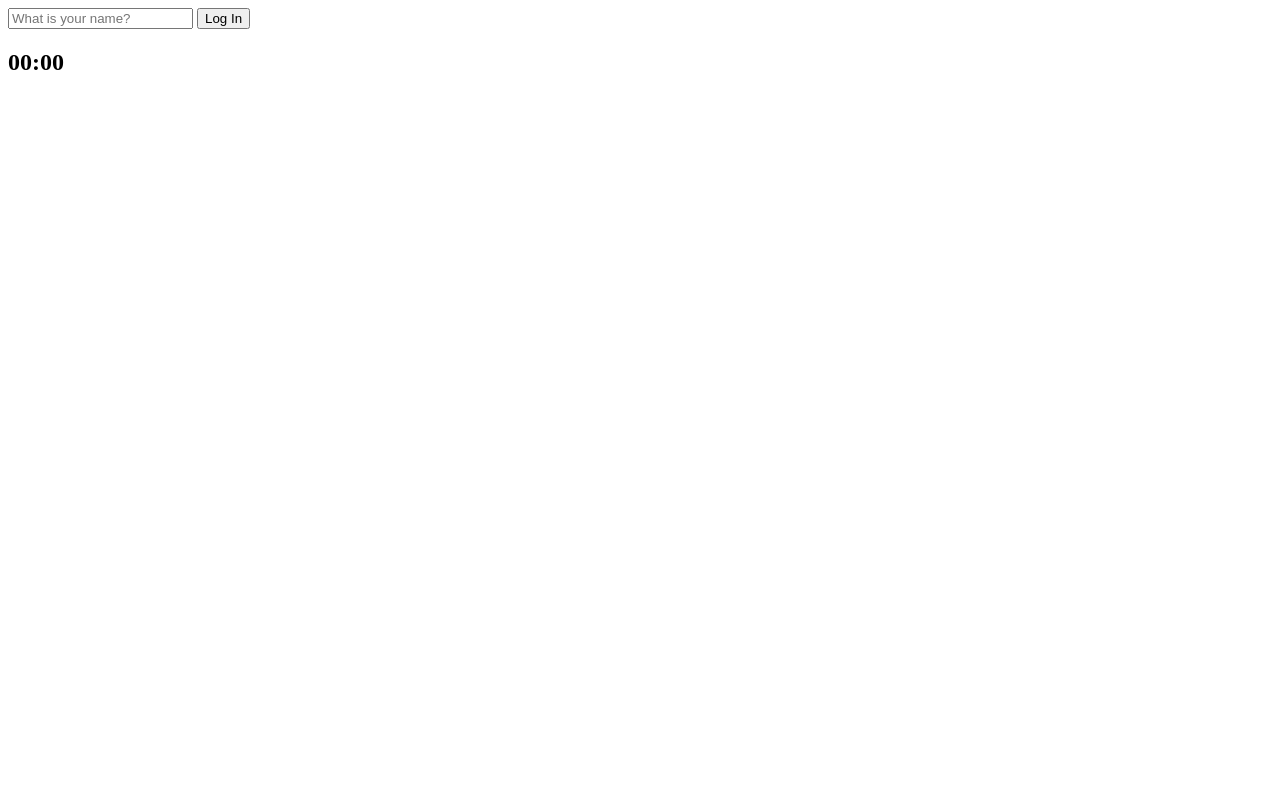
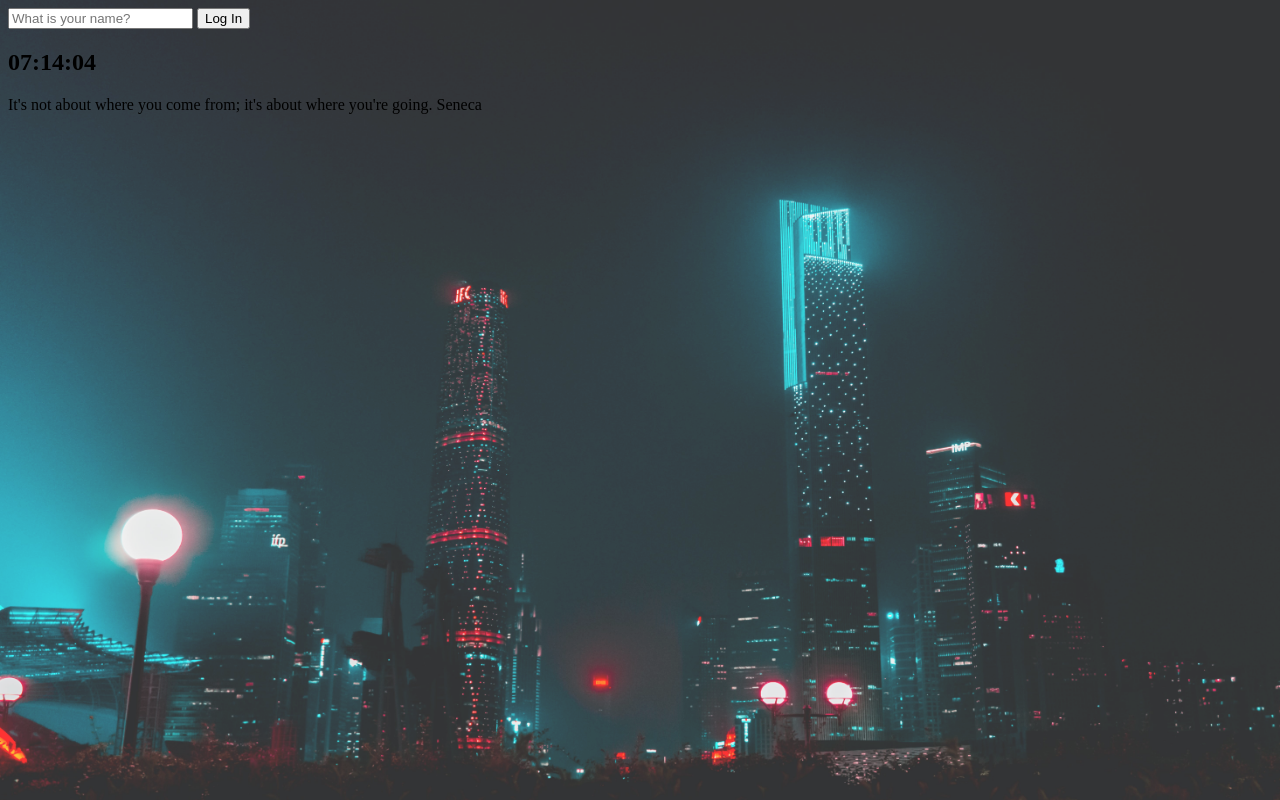
Before and after one commit to h970920/Momentum-App, a plain HTML site: page index.html in a window 1280 px wide. Drawn offline with Linux system fonts and the light colour scheme.

Commit message:
add bgimg
예이

```diff
--- a/css/styles.css
+++ b/css/styles.css
@@ -4,3 +4,15 @@
 .test {
   display: inline;
 }
+
+img {
+  position: absolute;
+  width: 100%;
+  height: 100%;
+  left: 0px;
+  right: 0px;
+  top: 0px;
+  bottom: 0px;
+  z-index: -1;
+  opacity: 80%;
+}
--- a/index.html
+++ b/index.html
@@ -18,7 +18,15 @@
     </form>
     <h1 id="greeting" class="hidden"></h1>
     <h2 id="clock">00:00</h2>
+    <div id="quote">
+      <span></span>
+      <!-- 명언표시 -->
+      <span></span>
+      <!-- 저자표시 -->
+    </div>
     <script src="./js/greetings.js"></script>
     <script src="./js/clock.js"></script>
+    <script src="./js/quotes.js"></script>
+    <script src="./js/background.js"></script>
   </body>
 </html>
--- /dev/null
+++ b/js/background.js
@@ -0,0 +1,9 @@
+const images = ["1.jpg", "2.jpg", "3.jpg", "4.jpg", "5.jpg", "6.jpg"];
+
+const chosenImages = images[Math.floor(Math.random() * images.length)];
+
+const bgImage = document.createElement("img");
+
+bgImage.src = `img/${chosenImages}`;
+
+document.body.appendChild(bgImage);
--- a/js/clock.js
+++ b/js/clock.js
@@ -2,7 +2,11 @@ const clock = document.querySelector("h2#clock");
 
 function getClock() {
   const date = new Date();
-  console.log(`${date.getHours()}:${date.getMinutes()}:${date.getSeconds()}`);
+  const hours = String(date.getHours()).padStart(2, "0");
+  const minutes = String(date.getMinutes()).padStart(2, "0");
+  const seconds = String(date.getSeconds()).padStart(2, "0");
+  clock.innerText = `${hours}:${minutes}:${seconds}`;
 }
 
-setTimeout(getClock, 1000);
+getClock();
+setInterval(getClock, 1000);
--- /dev/null
+++ b/js/quotes.js
@@ -0,0 +1,53 @@
+const quotes = [
+  {
+    quote: "As long as there is life, there is hope.",
+    author: "Keats",
+  },
+  {
+    quote:
+      "In the tranquil sea, skilled sailors navigate, but in a rough sea, the best sailors depart.",
+    author: "William Shakespeare",
+  },
+  {
+    quote:
+      "Our greatest glory is not in never falling, but in rising every time we fall.",
+    author: "Confucius",
+  },
+  {
+    quote: "Life is 10% what happens to us and 90% how we react to it.",
+    author: "Charles R. Swindoll",
+  },
+  {
+    quote: "The best way to predict the future is to create it.",
+    author: "Peter Drucker",
+  },
+  {
+    quote: "Great achievements often start with small opportunities.",
+    author: "Demosthenes",
+  },
+  {
+    quote: "Life is either a daring adventure or nothing at all.",
+    author: "Helen Keller",
+  },
+  {
+    quote:
+      "The most certain way to succeed is always to try just one more time.",
+    author: "Thomas A. Edison",
+  },
+  {
+    quote: "Good ideas are only as good as the actions that follow them.",
+    author: "Neil Fiore",
+  },
+  {
+    quote: "It's not about where you come from; it's about where you're going.",
+    author: "Seneca",
+  },
+];
+
+const quote = document.querySelector("#quote span:first-child");
+const author = document.querySelector("#quote span:last-child");
+
+const todaysQuote = quotes[Math.floor(Math.random() * quotes.length)];
+
+quote.innerText = todaysQuote.quote;
+author.innerText = todaysQuote.author;
```
Also changed, not shown: img/1.jpg (added), img/4.jpg (added), img/6.jpg (added), 3 other files.
